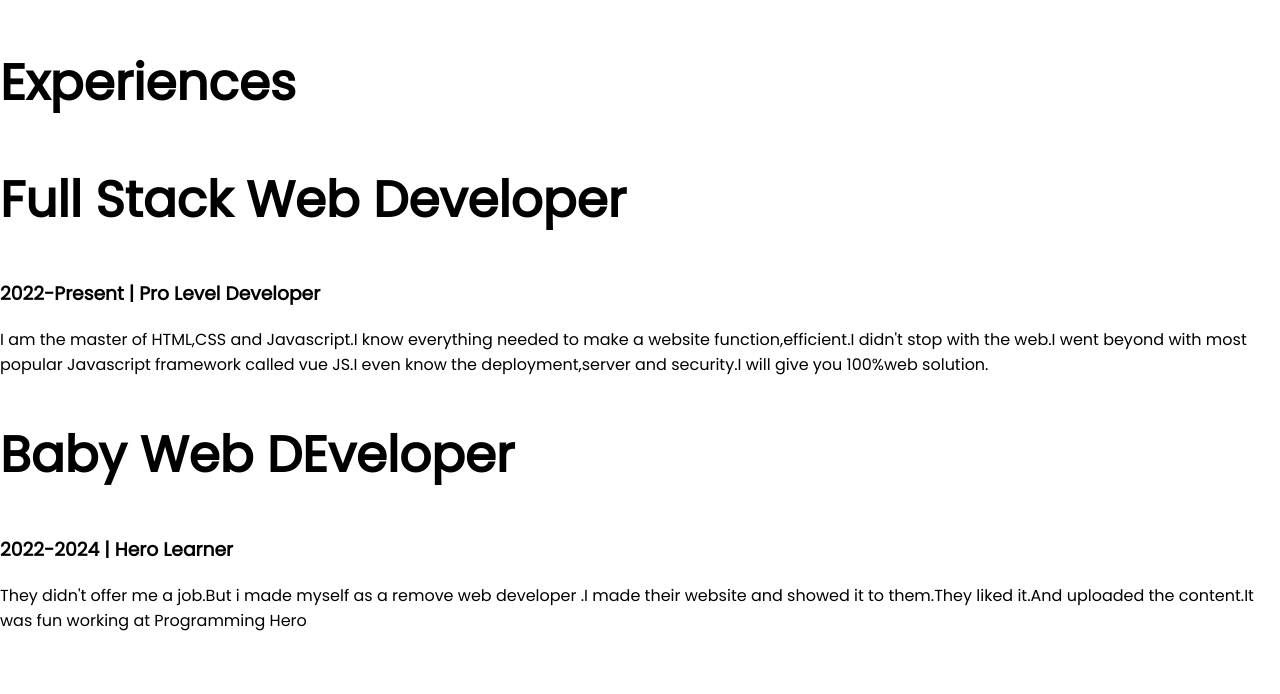
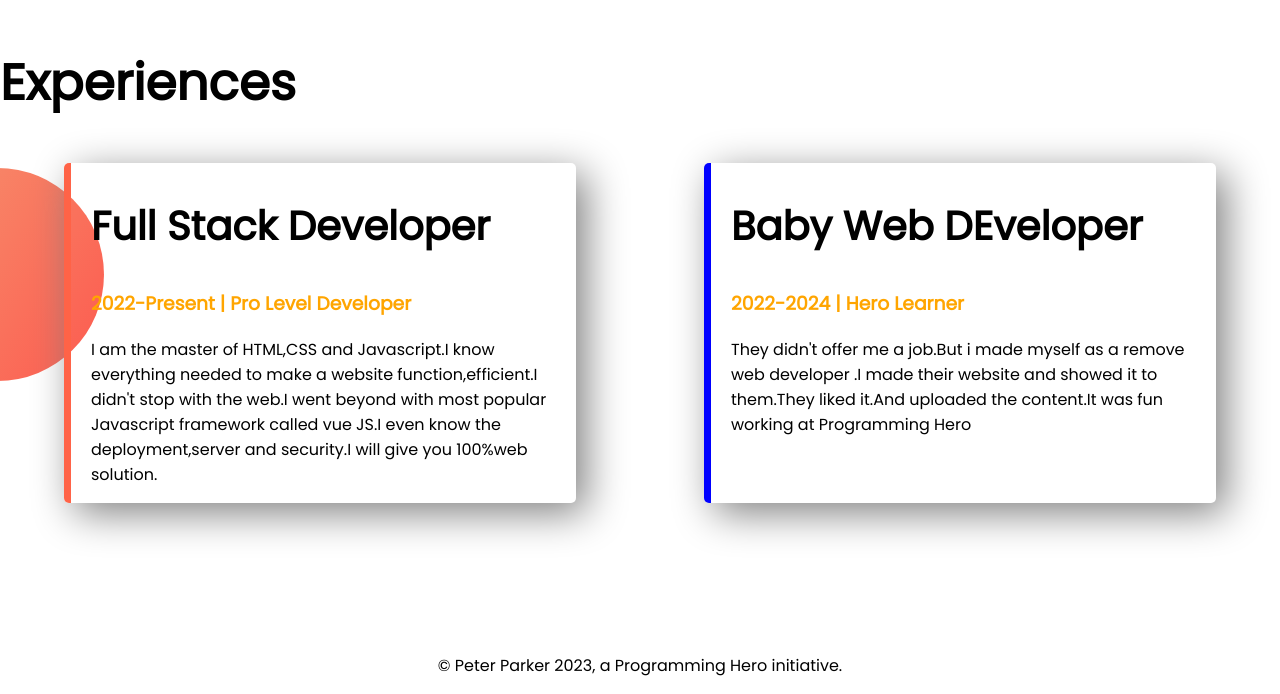
Before and after one commit to tuhin902/developer-portfolio, a plain HTML site: page index.html in a window 1280 px wide. Shown: the part 1168-1862 px from the top of the page. Before the commit the page ends 1817 px from the top, so only its background shows below. Drawn offline with Linux system fonts and the light colour scheme.

Commit message:
styled border and added footer

```diff
--- a/index.html
+++ b/index.html
@@ -44,23 +44,30 @@
     </section>
     <section class="experience-area">
         <h1>Experiences</h1>
-        <div>
-            <h1>Full Stack Web Developer</h1>
-            <h3>2022-Present | Pro Level Developer</h3>
+        <div class="flexible-container">
+            <div id="full-stack-developer" class="experience-item">
+                <h2>Full Stack Developer</h2>
+                <h3 class="orange-color">2022-Present | Pro Level Developer</h3>
                 <p>I am the master of HTML,CSS and Javascript.I know everything needed to make a website
                     function,efficient.I didn't stop with the web.I went beyond with most popular Javascript framework
                     called vue JS.I even know the deployment,server and security.I will give you 100%web solution.</p>
             </div>
-        <div>
-            <h1>Baby Web DEveloper</h1>
-            <h3>2022-2024 | Hero Learner</h3>
-            <p>They didn't offer me a job.But i made myself as a remove web developer .I made their website and showed
+            <div id="baby-web-developer" class="experience-item">
+                <h2>Baby Web DEveloper</h2>
+                <h3 class="orange-color">2022-2024 | Hero Learner</h3>
+                <p>They didn't offer me a job.But i made myself as a remove web developer .I made their website and
+                    showed
                     it to them.They liked it.And uploaded the content.It was fun working at Programming Hero
 
                 </p>
             </div>
+        </div>
 
     </section>
+
 </body>
+<footer>
+    <p>© Peter Parker 2023, a Programming Hero initiative.</p>
+</footer>
 
 </html>
--- a/style.css
+++ b/style.css
@@ -5,6 +5,10 @@ body {
 
 h1 {
     font-size: 50px;
+}
+
+h2 {
+    font-size: 40px;
 }
 
 .orange-color {
@@ -45,3 +49,30 @@ h1 {
     background-repeat: no-repeat;
     background-position: right;
 }
+
+.experience-area {
+    background-image: url(images/exp-bg.png);
+    background-repeat: no-repeat;
+    background-position: left;
+}
+
+.experience-item {
+    width: 40%;
+    margin-left: 5%;
+    margin-right: 5%;
+    padding-left: 20px;
+    border-radius: 5px;
+    box-shadow: 10px 10px 40px gray;
+}
+
+#full-stack-developer {
+    border-left: 7px solid tomato;
+}
+
+#baby-web-developer {
+    border-left: 7px solid blue;
+}
+
+footer p {
+    text-align: center;
+}
```
Lines whose indentation alone changed are shown as unchanged.
